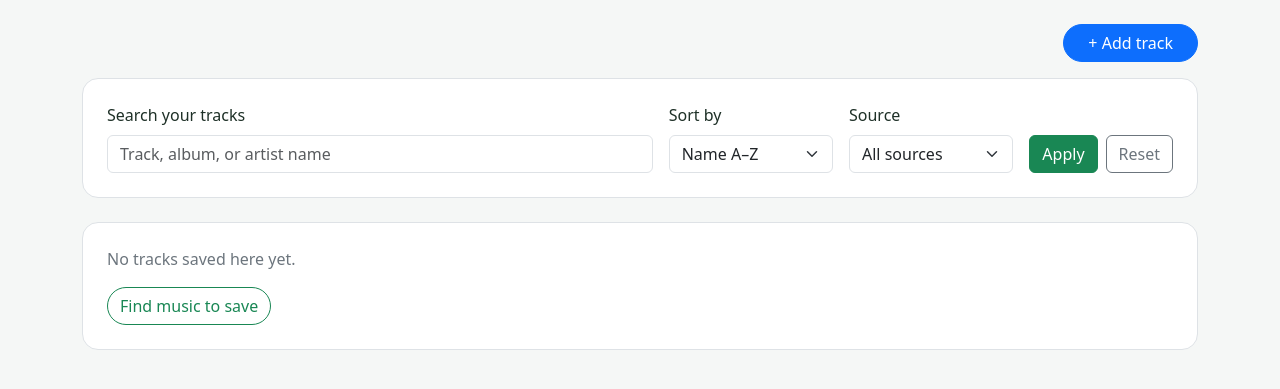
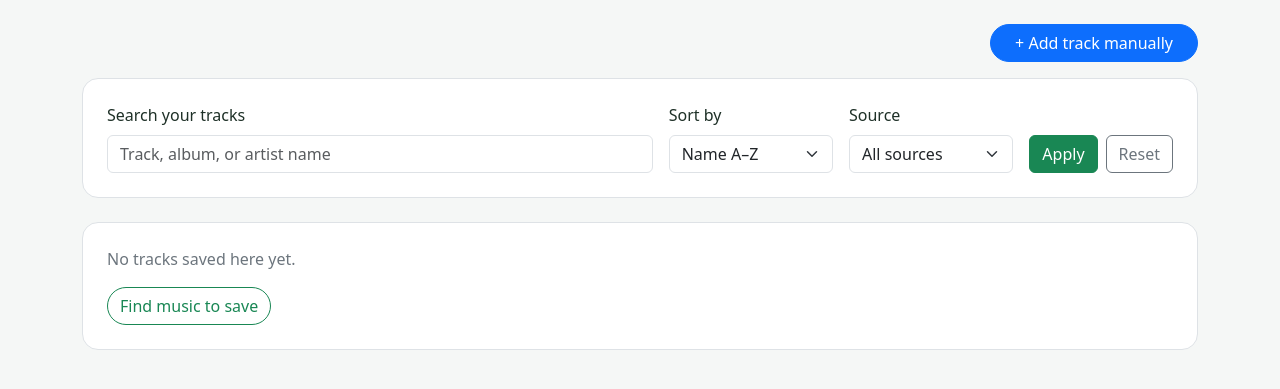
Before and after one commit to kamkanev/Spotify-Music, a Node server app: page /tracks in a window 1280 px wide. Shown: the part 344-733 px from the top of the page. Run offline with Node 20, Linux system fonts and the light colour scheme; some libraries are stand-ins or nearby versions.

Commit message:
added manual adding

```diff
--- a/views/albums.ejs
+++ b/views/albums.ejs
@@ -5,7 +5,7 @@
     <p class="text-secondary mb-0"><%= albums.length %> albums shown. Explore the releases in your collection.</p>
 </header>
 <div class="d-flex justify-content-end mb-3">
-    <a href="/albums/new" class="btn btn-primary rounded-pill px-4">+ Add album</a>
+    <a href="/albums/new" class="btn btn-primary rounded-pill px-4">+ Add album manually</a>
 </div>
 <%- include('partials/library-notice') %>
 <%- include('partials/library-filters', {kind: 'albums'}) %>
--- a/views/artists.ejs
+++ b/views/artists.ejs
@@ -5,7 +5,7 @@
     <p class="text-secondary mb-0"><%= artists.length %> artists shown. The people and groups behind your music.</p>
 </header>
 <div class="d-flex justify-content-end mb-3">
-    <a href="/artists/new" class="btn btn-primary rounded-pill px-4">+ Add artist</a>
+    <a href="/artists/new" class="btn btn-primary rounded-pill px-4">+ Add artist manually</a>
 </div>
 <%- include('partials/library-notice') %>
 <%- include('partials/library-filters', {kind: 'artists'}) %>
--- a/views/new-record.ejs
+++ b/views/new-record.ejs
@@ -4,6 +4,7 @@
     <p class="text-secondary small text-uppercase">Your library</p>
     <h1 class="h2 fw-bold mb-3">Add <%= kind.slice(0, -1) %></h1>
     <p class="text-secondary">Name is required. All other fields are optional.</p>
+    <p class="text-secondary">No Spotify login or Spotify ID is needed. After saving, you will return to the list.</p>
     <% if (error) { %><div class="alert alert-danger rounded-4" role="alert"><%= error %></div><% } %>
     <form action="/<%= kind %>/new" method="POST">
         <%- include('partials/record-fields', {kind, values, albums}) %>
--- a/views/tracks.ejs
+++ b/views/tracks.ejs
@@ -5,7 +5,7 @@
     <p class="text-secondary mb-0"><%= tracks.length %> tracks shown. Find a favorite and explore its details.</p>
 </header>
 <div class="d-flex justify-content-end mb-3">
-    <a href="/tracks/new" class="btn btn-primary rounded-pill px-4">+ Add track</a>
+    <a href="/tracks/new" class="btn btn-primary rounded-pill px-4">+ Add track manually</a>
 </div>
 <%- include('partials/library-notice') %>
 <%- include('partials/library-filters', {kind: 'tracks'}) %>
```
Also changed, not shown: test/classes.test.js (+15 -0 lines), test/library.integration.js (+4 -2 lines), README.md, lib/controllers/LibraryController.js.
